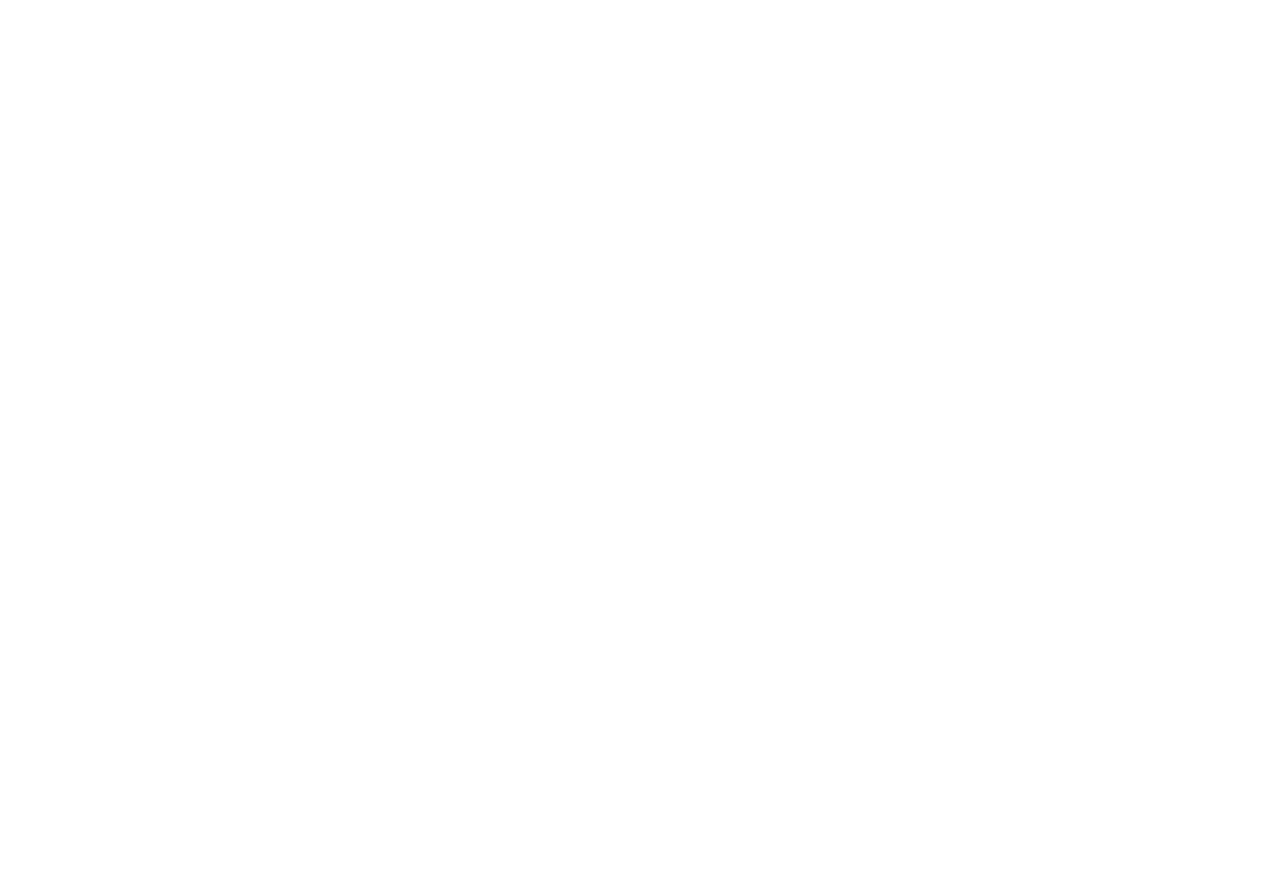
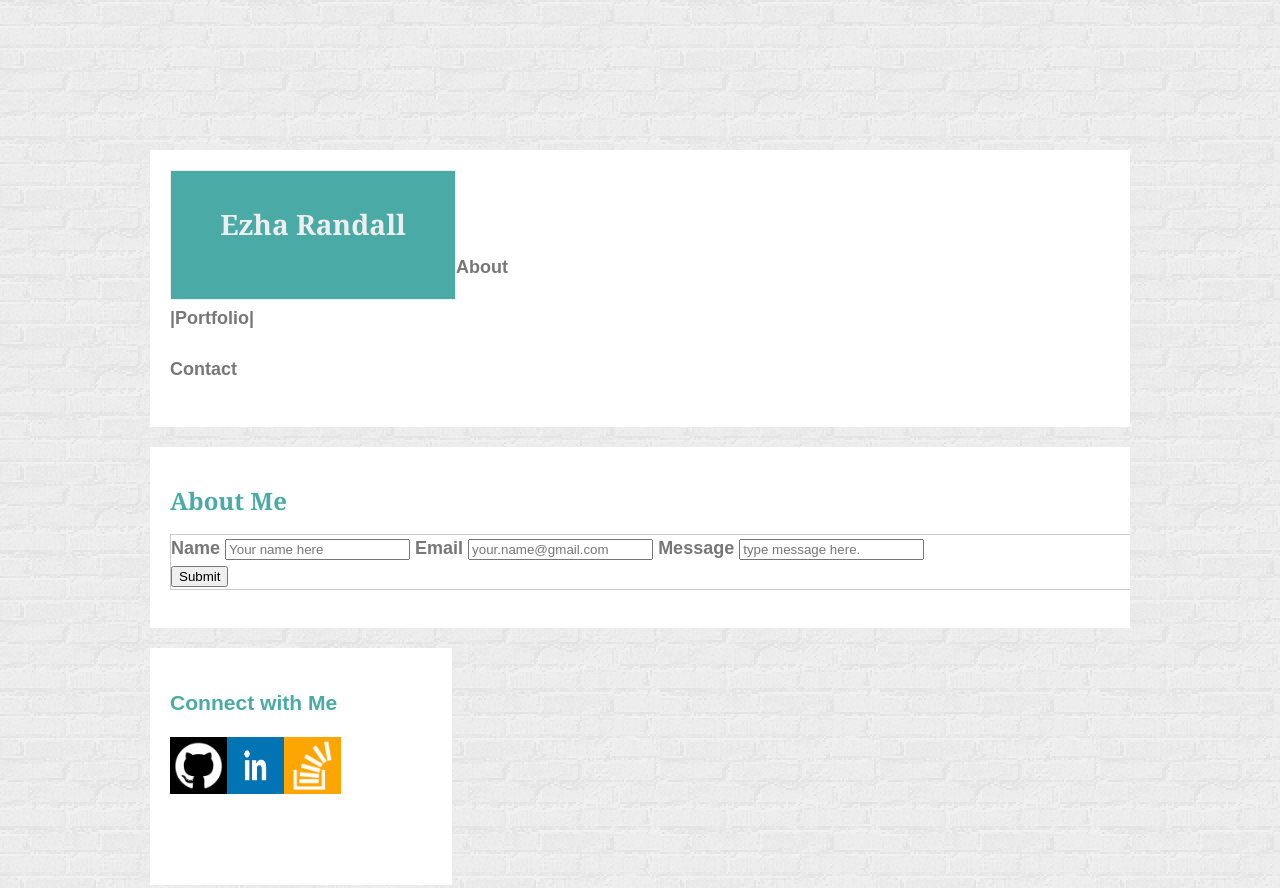
Before and after one commit to ezharandall/Basic_Portfolio, a plain HTML site: page contact.html in a window 1280 px wide. Shown: the top 888 px of the page. Before the commit the page ends 800 px from the top, so only its background shows below. Drawn offline with Linux system fonts and the light colour scheme.

Commit message:
Updated Code

```diff
--- a/assets/css/style.css
+++ b/assets/css/style.css
@@ -0,0 +1,130 @@
+/*
+
+Each of these CSS elements is associated with an HTML Element, Class, or ID.
+Flip between this CSS file and the HTML to see how things line up.
+Experiment with deleting lines of code from the CSS to see how it affects the webpage when you refresh in the browser.
+
+*/
+
+body {
+  padding: 0;
+  margin: 150px;
+  font-family: 'Arial', 'Helvetica Neue', Helvetica, sans-serif;
+  font-size: 18px;
+  line-height: 150%;
+  color: #777777;
+  background: #ffffff;
+
+
+}
+
+header {
+  background: white;
+}
+section {
+  padding: 20px;
+  margin-bottom: 20px;
+  border: 15px;
+  border-color: black;
+
+}
+
+#leftHeader {
+  background-color: #4aaaa5;
+  color: #eee;
+  width: 244px;
+  float: left;
+  height: 88px;
+  border: 1px solid #eee;
+  padding: 20px;
+
+}
+aside {
+  background-color: #4aaaa5;
+  color: #eee;
+  width: 244px;
+  float: left;
+  height: 88px;
+  border: 1px solid #eee;
+  padding: 20px;
+
+}
+
+#rightHeader {
+  text-align: right;
+  background-color: white;
+  color: #777777;
+  width: 1322px;
+  height: 88px;
+  float: left;
+
+}
+
+.aboutMeBox{
+  clear: both;
+  overflow: auto;
+  background-color: white;
+  border-width: 4px;
+}
+
+.connections{
+  background-color: white;
+  border-width: 4px;
+  width: 262px;
+  height:197px;
+  color: #4aaaa5;
+}
+
+
+h1 {
+  font-family: Georgia, "Times New Roman", Times, serif;
+  padding: 20px 0;
+  margin: 0;
+  margin-bottom: 20px;
+  font-size: 28px;
+/*  color: #eee;*/
+  text-align: center;
+ /* background: #4aaaa5;*/
+ border: 20px;
+ border-color: black;
+
+}
+
+h2 {
+  font-family: Georgia, "Times New Roman", Times, serif;
+  font-size: 24px;
+  color: #4aaaa5;
+}
+
+a {
+  color: #777777;
+  text-decoration: none;
+}
+
+
+
+.container {
+  width: 1024px;
+  margin: 150 auto;
+  border:
+}
+
+#main-bio,
+#contact-info,
+#bio-image {
+  float: left;
+}
+
+#main-bio {
+  width: 70%;
+}
+
+#contact-info {
+  width: 30%;
+}
+
+#bio-image {
+  width: 200px;
+  height: 200px;
+  margin-right: 20px;
+}
--- a/contact.html
+++ b/contact.html
@@ -0,0 +1,93 @@
+ <!-- CSS Stylesheets with Relative Paths -->
+
+<!DOCTYPE html>
+<html lang="en-us">
+
+<head>
+   <title>Ezha Randall's Portfolio</title>
+
+  <!-- Linking CSS file  -->
+  <link rel="stylesheet" type="text/css" href="assets/css/style.css">
+<style>
+body {
+  background-image: url("https://github.com/ezharandall/Basic_Portfolio/blob/master/assets/images/body_background.png?raw=true");
+  p.solid {border-style: solid;}
+}
+</style>
+ </head>
+
+ <body>
+   <header><section class="leftHeader">
+
+     <aside><h1><strong>Ezha Randall</strong></h1></section>
+
+     <!-- Placeholder links set for google, will change later -->
+    <section class="rightHeader">
+    <h4><a href="https:google.com" target="blank">About</a></h4>
+    <h4><a href="https:google.com" target="blank">|Portfolio|</a></h4>
+    <h4><a href="https:google.com" target="blank">Contact</a></h4>
+   </header></section>
+
+   <div>
+
+     <section class="aboutMeBox">
+
+  <div class="row">
+ <div class="container">
+    <div class="col-sm-6">
+      <div class="panel panel-primary">
+        <h2><div class="panel-heading"><strong>About Me</strong></div></h2>
+        <div class="panel-body">
+
+<form action="/action_page.php" style="border:1px solid #ccc">
+  <div class="container">
+    <label><b>Name</b></label>
+    <input type="text" placeholder="Your name here" name="name" required>
+
+    <label><b>Email</b></label>
+    <input type="text" placeholder="your.name@gmail.com" name="email" required>
+
+    <label><b>Message</b></label>
+    <input type="text" placeholder="type message here." name="message" required>
+
+    <div class="clearfix">
+      <button type="submit" class="signupbtn">Submit</button>
+    </div>
+  </div>
+</form>
+          </p>
+        </div>
+      </div>
+    </div>
+       <center><p> </p></center> <div></section>
+
+     <section class="connections">
+
+  <div class="row">
+ <div class="container">
+    <div class="col-sm-6">
+      <div class="panel panel-primary">
+        <h3><div class="panel-heading"><strong>Connect with Me</strong></div></h3>
+        <div class="panel-body">
+
+
+<!-- Linking GitHub Profile to its logo, and opening it in another tab -->
+
+<a href="https://github.com/ezharandall" target= " blank"><img src="https://raw.githubusercontent.com/ezharandall/Basic_Portfolio/58bb4b00fc7d647b466f3702a4433fc18481da82/assets/images/github-logo.png" height="57px" width="57px" align="left"></a>
+
+
+<!-- Linking Linkedin Profile to its logo, and opening it in another tab -->
+
+<a href="https://www.linkedin.com/in/ezha-randall-51b2434b/" target=" blank"><img src="https://github.com/ezharandall/Basic_Portfolio/blob/master/assets/images/linkedin-logo.png?raw=true" height="57px" width="57px" align="left"></a>
+
+<!-- Linking Stack Overflow to its logo, and opening it in another tab -->
+<a href="https://stackoverflow.com/users/7939331/ezha-randall?tab=profile" target=" blank"><img src="https://github.com/ezharandall/Basic_Portfolio/blob/master/assets/images/stackoverflow_logo.png?raw=true" height="57px" width="57px" align="left"></a>
+
+
+
+     </section>
+   </div>
+
+ </body>
+
+ </html>
```
Also changed, not shown: index.html (+19 -24 lines), portfolio.html (+1 -0 lines).
